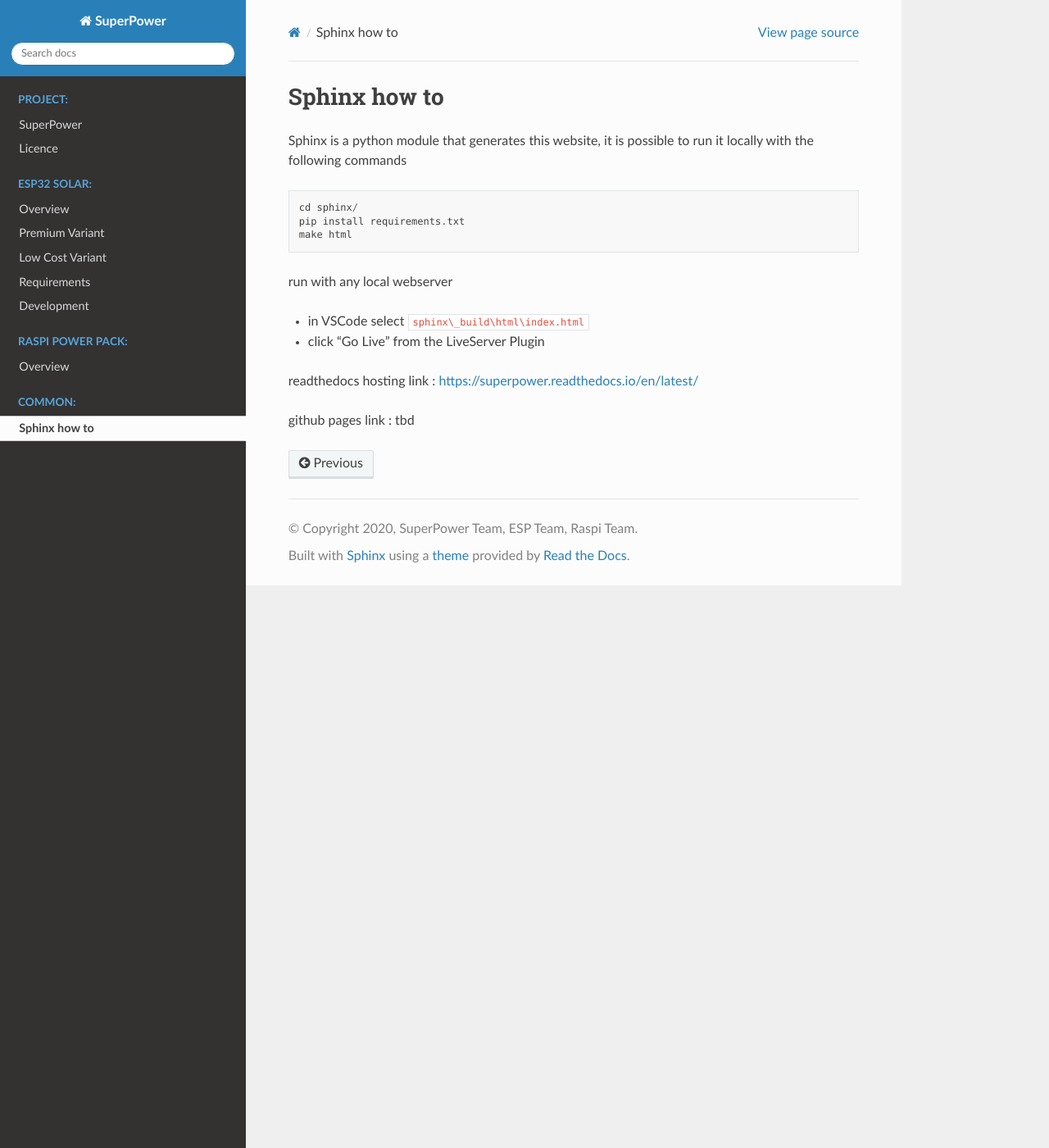
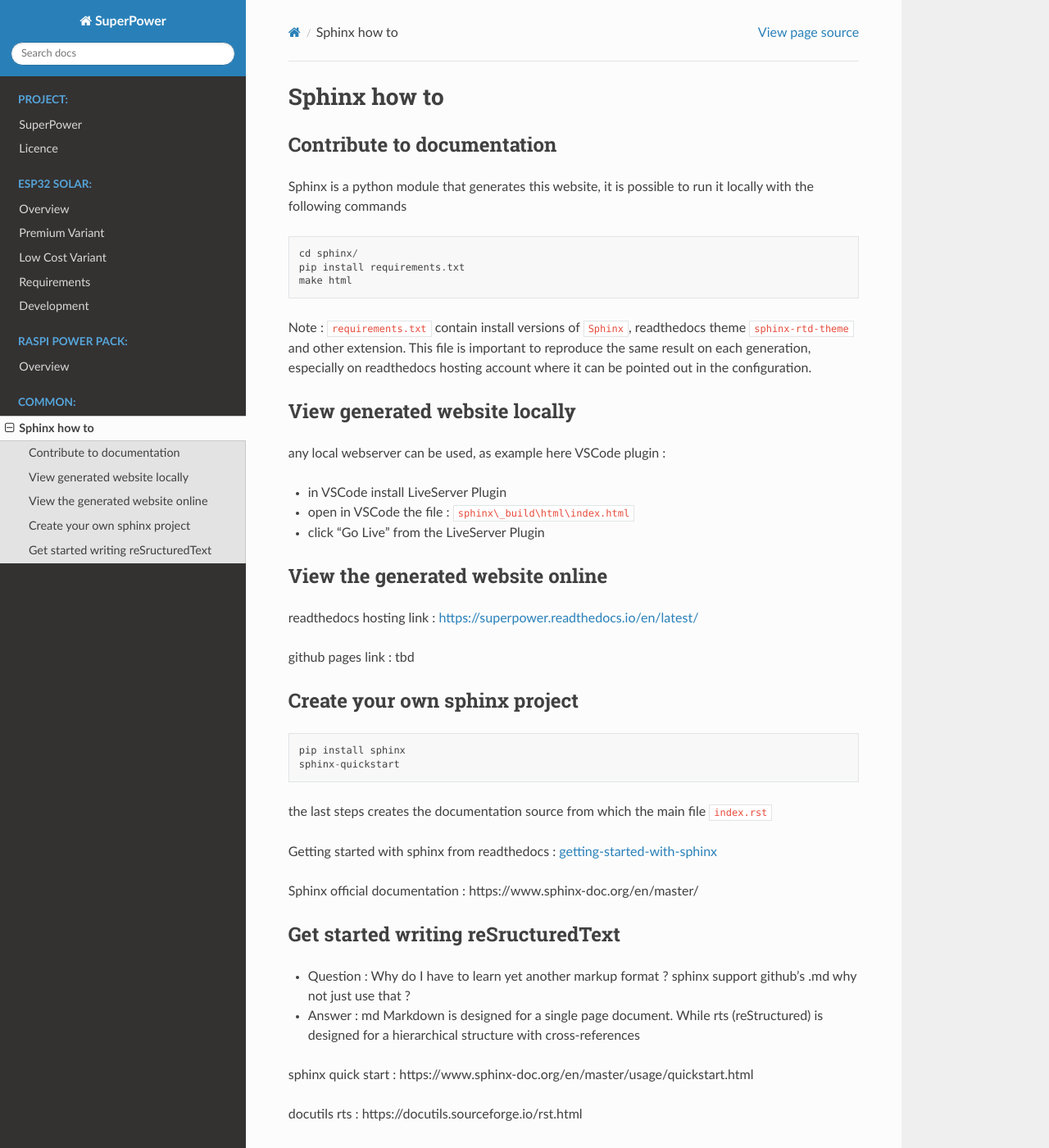
Before and after one commit to SensorsIot/SuperPower, a Sphinx documentation site: the page built from sphinx/README.md, in a window 1280 px wide and 1400 px high. Shown: the whole window at 82% size. Built offline with Sphinx 7.4.7 and the Read the Docs theme 2.0.0, drawn with Linux system fonts in a browser that asks for light colours; some of the changed text lies outside the part shown.

Commit message:
documented how to get started with sphinx

```diff
--- a/sphinx/README.md
+++ b/sphinx/README.md
@@ -1,17 +1,48 @@
 Sphinx how to
 =============
 
+
+## Contribute to documentation
 Sphinx is a python module that generates this website, it is possible to run it locally with the following commands
 
     cd sphinx/
     pip install requirements.txt
     make html
 
-run with any local webserver
+Note : `requirements.txt` contain install versions of `Sphinx`, readthedocs theme `sphinx-rtd-theme` and other extension.
+This file is important to reproduce the same result on each generation, especially on readthedocs hosting account where it can be pointed out in the configuration.
 
-* in VSCode select `sphinx\_build\html\index.html`
+## View generated website locally
+any local webserver can be used, as example here VSCode plugin :
+
+* in VSCode install LiveServer Plugin
+* open in VSCode the file : `sphinx\_build\html\index.html`
 * click "Go Live" from the LiveServer Plugin
+
+## View the generated website online
 
 readthedocs hosting link : [https://superpower.readthedocs.io/en/latest/](https://superpower.readthedocs.io/en/latest/)
 
 github pages link : tbd
+
+## Create your own sphinx project
+
+    pip install sphinx
+    sphinx-quickstart
+
+the last steps creates the documentation source from which the main file `index.rst`
+
+Getting started with sphinx from readthedocs : [getting-started-with-sphinx](https://docs.readthedocs.io/en/stable/intro/getting-started-with-sphinx.html)
+
+Sphinx official documentation : https://www.sphinx-doc.org/en/master/
+
+## Get started writing reSructuredText
+* Question : Why do I have to learn yet another markup format ? sphinx support github's .md why not just use that ?
+
+* Answer : md Markdown is designed for a single page document. While rts (reStructured) is designed for a hierarchical structure with cross-references
+
+sphinx quick start : https://www.sphinx-doc.org/en/master/usage/quickstart.html
+
+docutils rts : https://docutils.sourceforge.io/rst.html
+
+docutils rts quick ref : https://docutils.sourceforge.io/docs/user/rst/quickref.html
```
